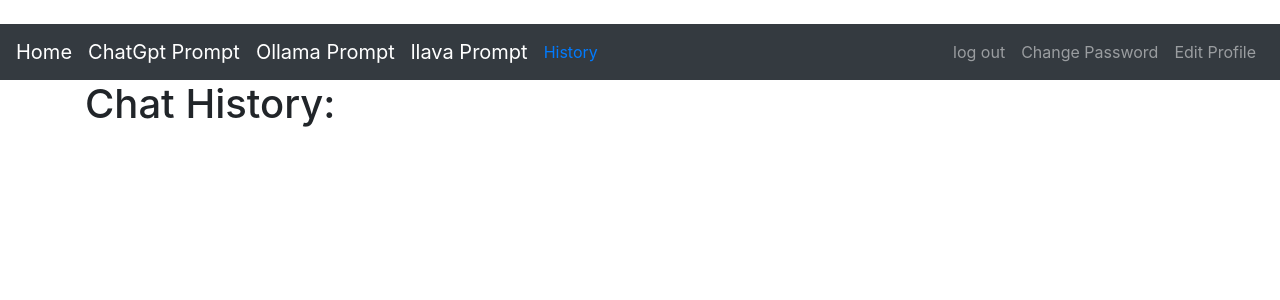
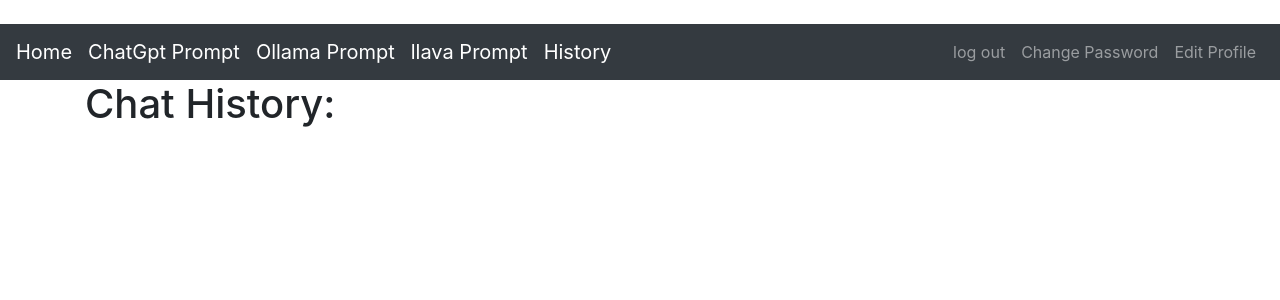
Before and after one commit to pavlicic1marko/AI-integrations, a Django app: page /chat-history/ in a window 1280 px wide. Shown: the top 300 px of the page. Run offline with Django 5.2, Linux system fonts and the light colour scheme; the visitor is signed in with stand-in values (Sample User, id 1); data that the repository does not hold is empty; some libraries are stand-ins or nearby versions.

Commit message:
refactor prompt history tab

```diff
--- a/AI_Integrations/djangoWebapp/templates/authenticate/base.html
+++ b/AI_Integrations/djangoWebapp/templates/authenticate/base.html
@@ -23,7 +23,7 @@
 
       {% endif %}
       {% if user.is_authenticated %}
-        <a class="chat-history" href="{% url 'history' %}">History</a>
+        <a class="navbar-brand" href="{% url 'history' %}">History</a>
       {% endif %}
       <button class="navbar-toggler" type="button" data-toggle="collapse" data-target="#navbarSupportedContent" aria-controls="navbarSupportedContent" aria-expanded="false" aria-label="Toggle navigation">
         <span class="navbar-toggler-icon"></span>
```
